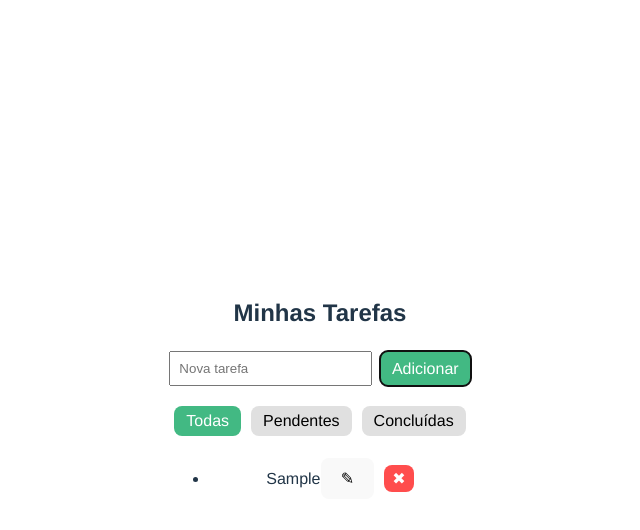
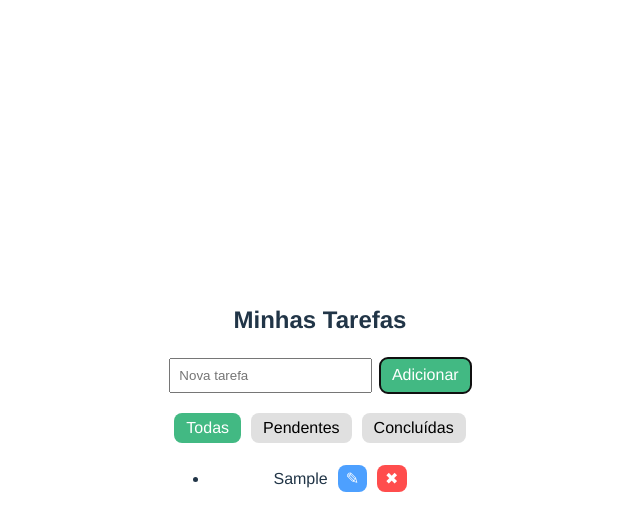
Before and after one commit to JuniorPeruzzo/task-manager, a Vue app: page / in a window 1280 px wide. Both pictures are taken after typing "Sample" into the empty fields and a click on the button "Adicionar". Shown: the top 530 px of the page, without its empty margins (320-960 px from the left). Built offline with nearby package versions, Linux system fonts and the light colour scheme.

Commit message:
style: adiciona estilo para botão de edição de item

```diff
--- a/src/components/TaskList.vue
+++ b/src/components/TaskList.vue
@@ -32,7 +32,7 @@
 					<span @click="toggleTask(index)">
 						{{ task.title }}
 					</span>
-					<button @click.stop="startEdit(index, task.title)">✎</button>
+					<button class="edit-btn" @click.stop="startEdit(index, task.title)">✎</button>
 					<button class="remove-btn" @click.stop="removeTask(index)">✖</button>
 				</template>
 			</li>
@@ -154,4 +154,12 @@ li:hover {
 	width: 100%;
 	box-sizing: border-box;
 }
+.edit-btn {
+	margin-left: 10px;
+	background-color: #4da0ff;
+	color: white;
+	border: none;
+	padding: 4px 8px;
+	cursor: pointer;
+}
 </style>
```
